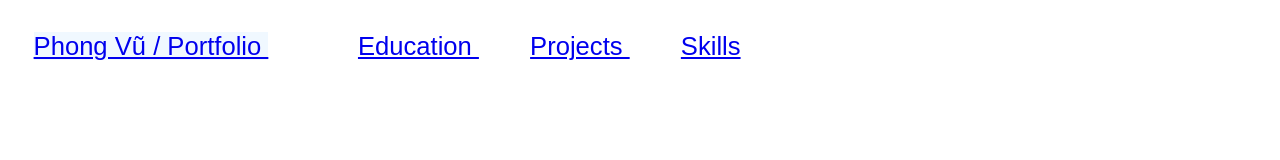
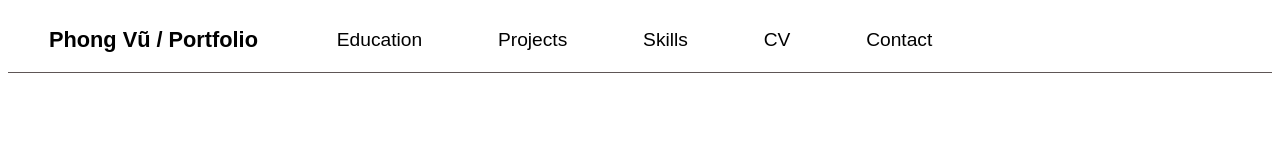
Before and after one commit to VuVanPhong123/portfolio, a plain HTML site: page index.html in a window 1280 px wide. Drawn offline with Linux system fonts and the light colour scheme.

Commit message:
update navigate bar

```diff
--- /dev/null
+++ b/css/styles.css
@@ -0,0 +1,49 @@
+.button-link {
+    font-family: Arial;
+    font-size: 1.5vw;
+    font-weight: 520;
+    text-decoration: none;
+    color: black;
+    padding: 0 3%;
+    height: 100%;
+    border-radius: 5px;
+    display: flex;
+    align-items: center;
+    transition: background-color 0.3s, color 0.3s;
+}
+
+.button-link:hover {
+    background-color: #232629;
+    color: white;
+}
+.button-linkN{
+    font-family: Arial;
+    font-size: 1.7vw;
+    margin: 1.5vw;
+    font-weight: 620;
+    text-decoration: none;
+    color: black;
+    padding: 0.5em 1em;
+    border-radius: 5px;
+}
+
+.nav-display{
+    height: 8vh;
+    display: flex;
+    align-items: center;
+    border-bottom-width: 1px;
+    border-bottom-color: rgb(94, 86, 86);
+    border-bottom-style: solid;
+}
+
+#button-theme{
+    font-family: Arial;
+    font-size: 1.5vw;
+    margin: 1.5vw;
+    font-weight: 520;
+    text-decoration: none;
+    color: black;
+    padding: 0.5em 1em;
+    border-radius: 5px;
+    transition: background-color 0.3s, color 0.3s;
+}
--- a/index.html
+++ b/index.html
@@ -4,22 +4,28 @@
         <title>
             Phong Vũ/portfolio
         </title>
+        <link rel="stylesheet" href="css/styles.css">
     </head>
     <body>
-        <nav style="font-size: 4vw;">
-            <a href="index.html" style="font-family: Arial; font-size: 2vw; margin: 2vw;margin-right: 5vw; font-weight: 520;background-color: aliceblue;">
+        <nav class="nav-display">
+            <a href="index.html" class="button-linkN">
                 Phong Vũ / Portfolio
             </a>
-            <a href="education.html" style="font-family: Arial; font-size: 2vw; margin: 2vw; font-weight: 520;">
+            <a href="education.html" class="button-link">
                 Education
             </a>
-            <a href="project.html" style="font-family: Arial; font-size: 2vw; margin: 2vw; font-weight: 520;">
+            <a href="project.html" class="button-link">
                 Projects
             </a>
-            <a href="skills.html" style="font-family: Arial; font-size: 2vw; margin: 2vw; font-weight: 520;">
+            <a href="skills.html" class="button-link">
                 Skills
             </a>
-
+            <a href="cv.html" class="button-link">
+                CV
+            </a>
+            <a href="contact.html" class="button-link">
+                Contact
+            </a>
         </nav>
     </body>
 </html>
```
Also changed, not shown: contact.html (added, +31 -0 lines), cv.html (added, +31 -0 lines), project.html (+12 -6 lines), skills.html (+13 -6 lines).
